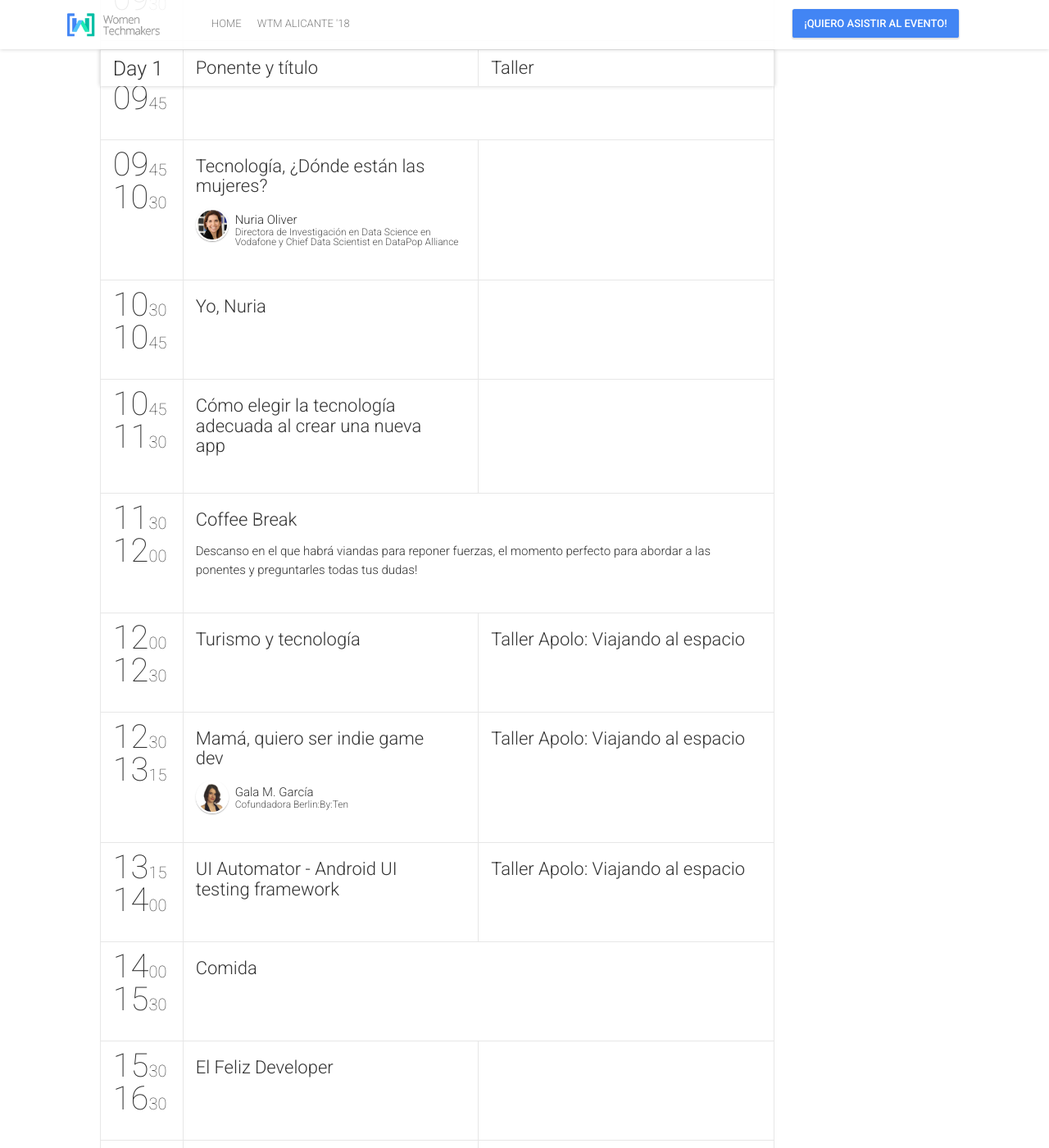
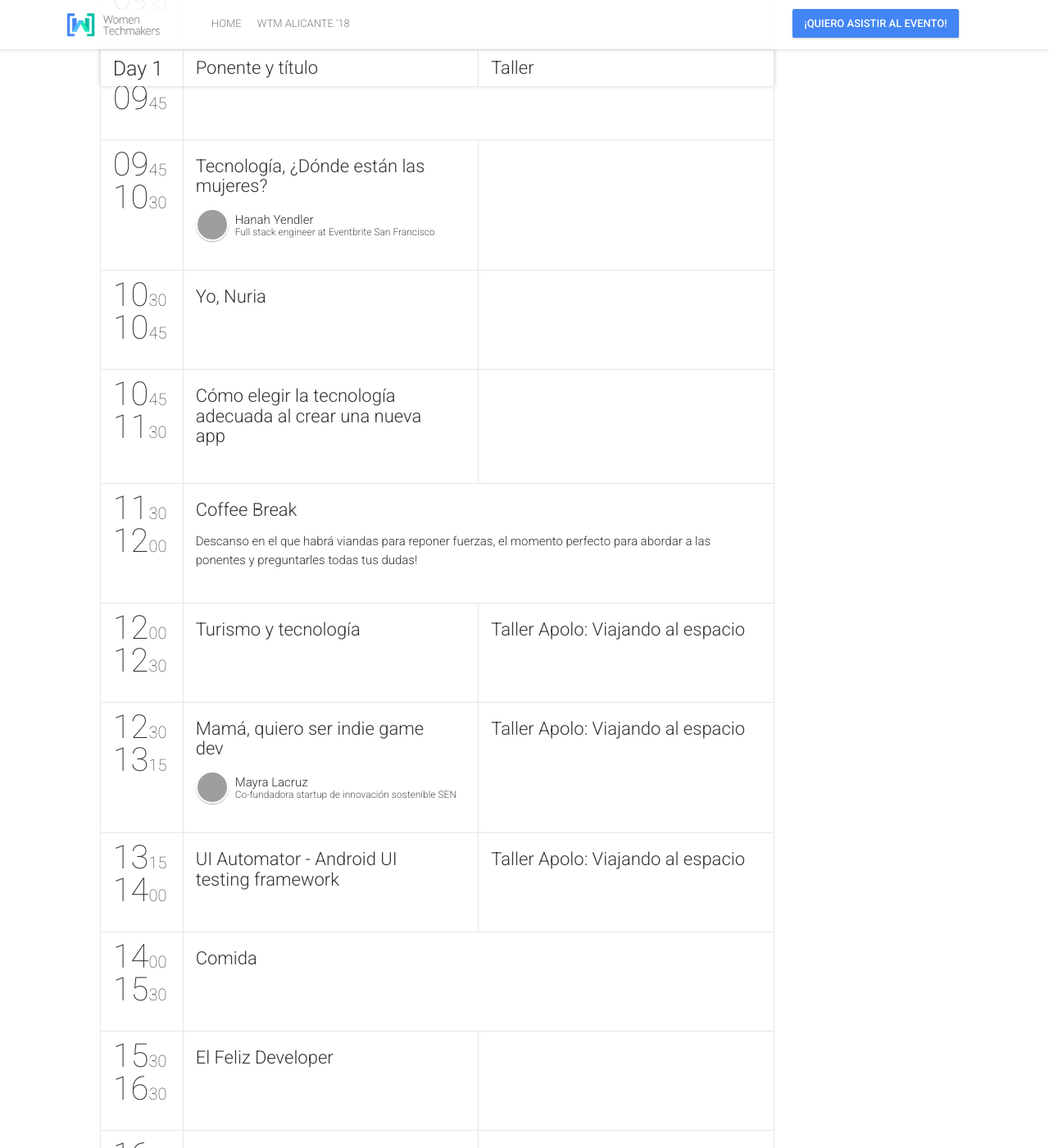
Before and after one commit to wtmalicante/wtmalicante.github.io, a Jekyll site: the page built from schedule.html, in a window 1280 px wide and 1400 px high, scrolled down 649 px. Shown: the whole window at 82% size. Built offline with Jekyll 4.4.1, drawn with Linux system fonts in a browser that asks for light colours; nearby versions of some CDN libraries; comment, search, counter and statistics services are not loaded; grey boxes are pictures that could not be loaded.

Commit message:
Update speakers.yml

```diff
--- a/_data/speakers.yml
+++ b/_data/speakers.yml
@@ -1,27 +1,27 @@
 
 -
   id: 1
-  name: "Nuria"
-  surname: "Oliver"
-  company: "Directora de Investigación en Data Science en Vodafone y Chief Data Scientist en DataPop Alliance"
-  title: "Directora de Investigación en Data Science en Vodafone y Chief Data Scientist en DataPop Alliance"
-  bio: "Ingeniera en telecomunicaciones, doctora por el Media Lab del Instituto Tecnológico de Massachusetts. Es Directora de Investigación en Data Science en Vodafone y Chief Data Scientist en DataPop Alliance."
-  thumbnailUrl: NuriaOliver.jpg
+  name: "Hanah"
+  surname: "Yendler"
+  company: "Full stack engineer at Eventbrite San Francisco"
+  title: "Full stack engineer at Eventbrite San Francisco"
+  bio: "Hanah currently works at Eventbrite as a full stack engineer and helps run the internal mentorship program across 6 global offices"
+  thumbnailUrl: HanahYendler.jpg
   rockstar: true
   social:
-    - {name: "site", link: "http://www.nuriaoliver.com"}
-    - {name: "twitter", link: "https://twitter.com/nuriaoliver"}
-    - {name: "linkedin", link: "https://www.linkedin.com/in/nuriaoliver/"}
+    - {name: "linkedin", link: "https://www.linkedin.com/in/hyendler/"}
+    - {name: "github", link: "https://github.com/hyendler"}
 
 -
   id: 2
-  name: "Gala"
-  surname: "M. García"
-  company: "Cofundadora Berlin:By:Ten"
-  title: "Programador y Confundador de Berlin:By:Ten"
-  bio: "Ingeniera multimedia. Máster en Programación de Videojuegos. Programadora y Confundadora de Berlin:By:Ten"
-  thumbnailUrl: GalaMGarcia.jpg
+  name: "Mayra"
+  surname: "Lacruz"
+  company: "Co-fundadora startup de innovación sostenible SEN"
+  title: "Co-fundadora startup SEN"
+  bio: "Actualmente colabora en el desarrollo de proyectos de innovación social en la que implementa las TIC's, mapeo colaborativo y procesos educativos inovadores"
+  thumbnailUrl: MayraLacruz.jpg
   rockstar: true
   social:
-    - {name: "twitter", link: "https://twitter.com/galamgarcia"}
-    - {name: "linkedin", link: "https://www.linkedin.com/in/galamgarcia/"}
+    - {name: "twitter", link: "https://twitter.com/SENplatform"}
+    - {name: "linkedin", link: "https://www.linkedin.com/in/mayralacruz/"}
+    - {name: "site", link: "https://seninnova.com/"}
```
